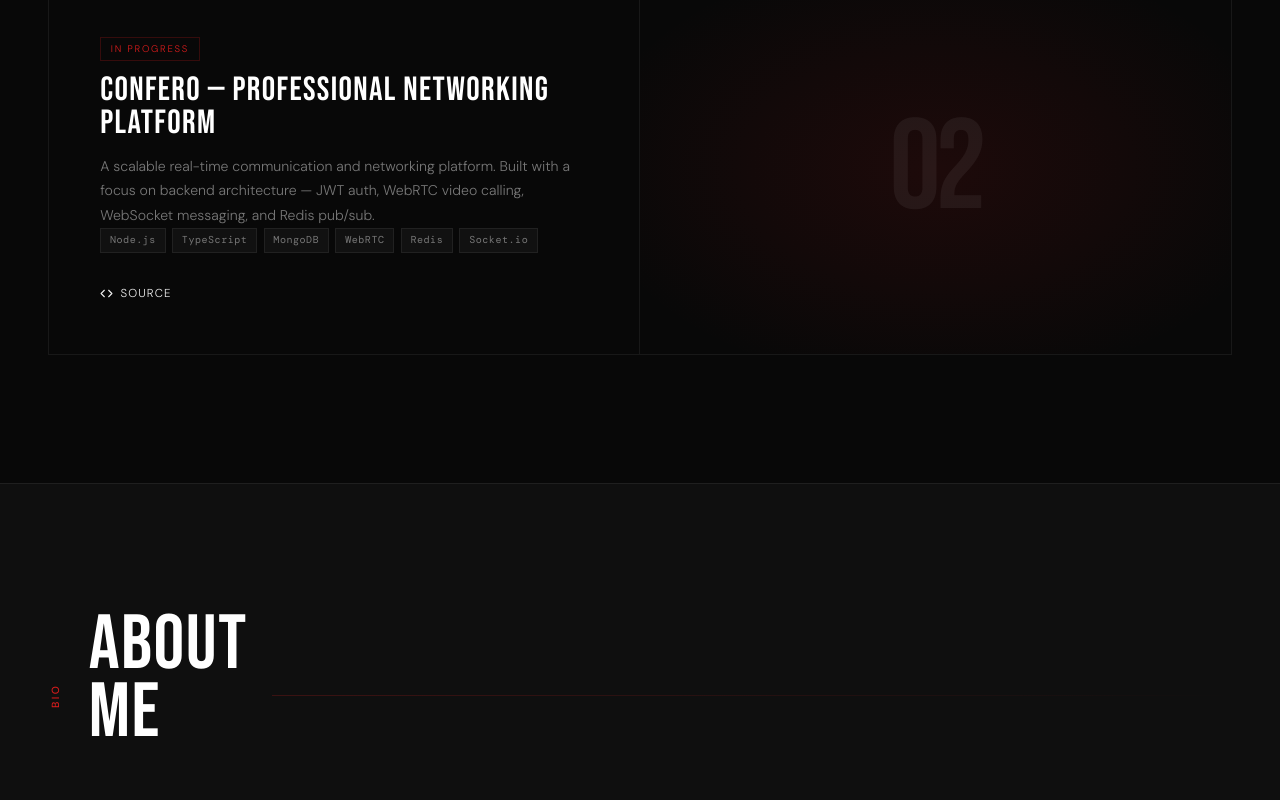
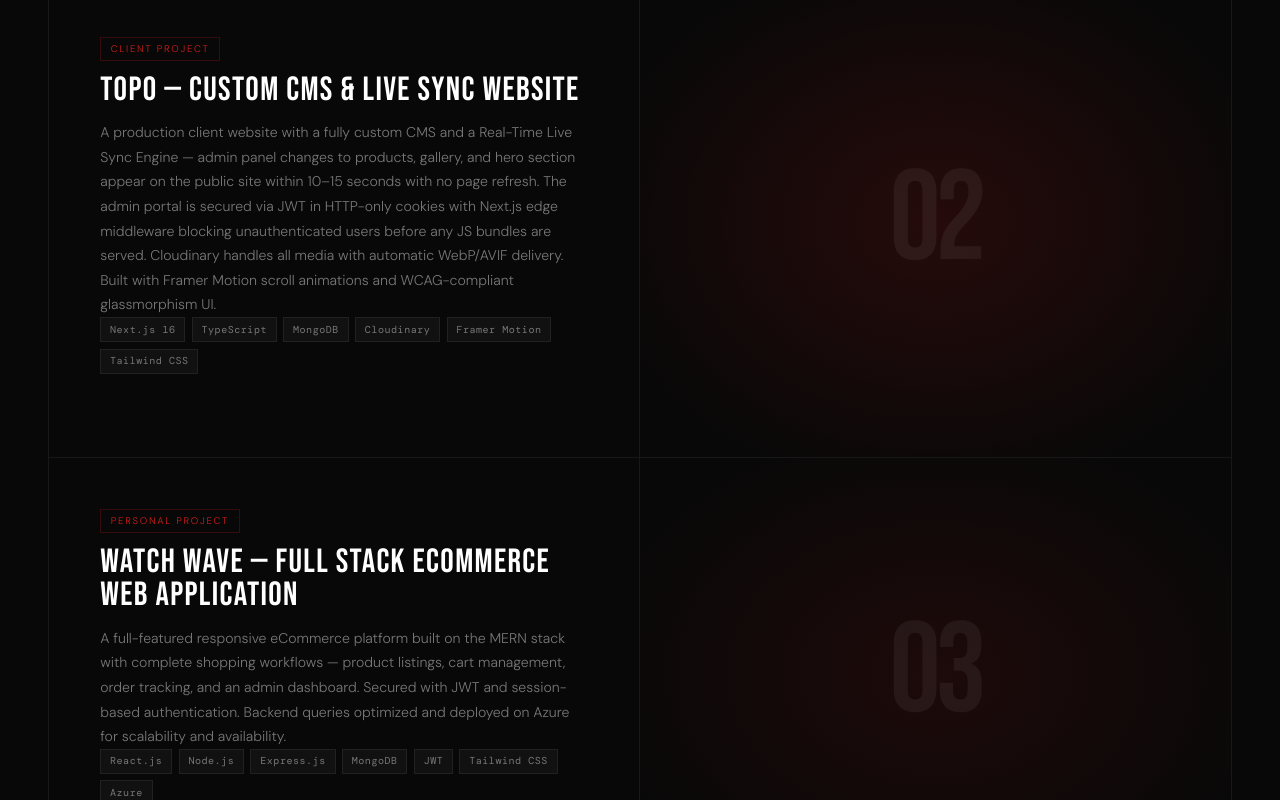
Before and after one commit to Favazmubarak/minimalportfolio, a React (Vite) app: page / in a window 1280 px wide. Shown: the part 2020-2820 px from the top of the page. Built offline with nearby package versions, Linux system fonts and the light colour scheme.

Commit message:
added projects

```diff
--- a/src/App.jsx
+++ b/src/App.jsx
@@ -635,6 +635,26 @@ const PROJECTS = [
   },
   {
     num: "02",
+    badge: "Client Project",
+    title: "Topo — Custom CMS & Live Sync Website",
+    desc:
+      "A production client website with a fully custom CMS and a Real-Time Live Sync Engine — admin panel changes to products, gallery, and hero section appear on the public site within 10–15 seconds with no page refresh. The admin portal is secured via JWT in HTTP-only cookies with Next.js edge middleware blocking unauthenticated users before any JS bundles are served. Cloudinary handles all media with automatic WebP/AVIF delivery. Built with Framer Motion scroll animations and WCAG-compliant glassmorphism UI.",
+    stack: ["Next.js 16", "TypeScript", "MongoDB", "Cloudinary", "Framer Motion", "Tailwind CSS"],
+    accent: "rgba(217,28,28,0.07)",
+    accentBright: "rgba(217,28,28,0.14)",
+  },
+  {
+    num: "03",
+    badge: "Personal Project",
+    title: "Watch Wave — Full Stack eCommerce Web Application",
+    desc:
+      "A full-featured responsive eCommerce platform built on the MERN stack with complete shopping workflows — product listings, cart management, order tracking, and an admin dashboard. Secured with JWT and session-based authentication. Backend queries optimized and deployed on Azure for scalability and availability.",
+    stack: ["React.js", "Node.js", "Express.js", "MongoDB", "JWT", "Tailwind CSS", "Azure"],
+    accent: "rgba(217,28,28,0.05)",
+    accentBright: "rgba(217,28,28,0.10)",
+  },
+  {
+    num: "04",
     badge: "In Progress",
     title: "Confero — Professional Networking Platform",
     desc:
```
